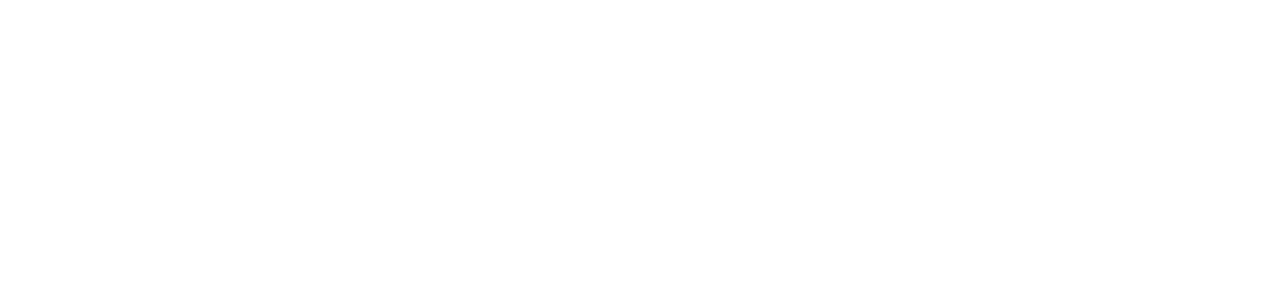
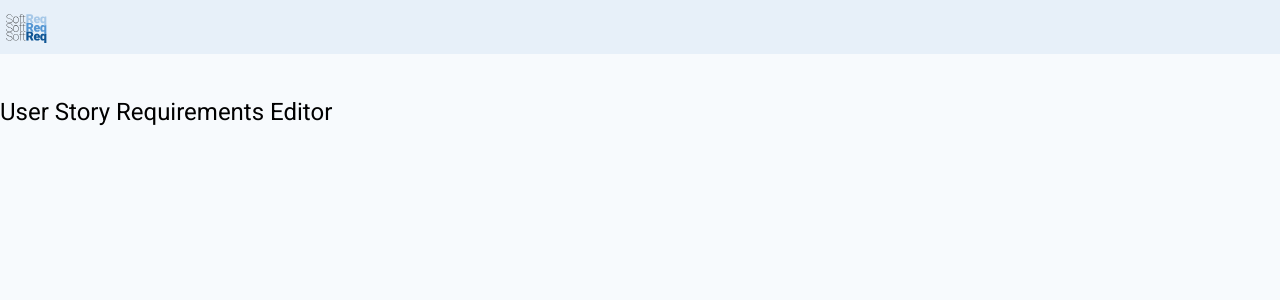
Before and after one commit to muhidabid/SoftReq, an Angular app in the folder 0. DEVELOPMENT/client-angular/: page /editor in a window 1280 px wide. Before the commit this address led to /. Shown: the top 300 px of the page. Built offline with nearby package versions, Linux system fonts and the light colour scheme.

Commit message:
Added the base Project and Editor components

```diff
--- a/0. DEVELOPMENT/client-angular/src/app/app.module.ts
+++ b/0. DEVELOPMENT/client-angular/src/app/app.module.ts
@@ -18,6 +18,8 @@
 import { WorkspaceExpansionPanelComponent } from './dashboard/left-sidebar/workspace/workspace-expansion-panel/workspace-expansion-panel.component';
 import { WorkspaceAddPopupComponent } from './dashboard/left-sidebar/workspace/workspace-add-popup/workspace-add-popup.component';
 import { LoginPageComponent } from './login-page/login-page.component';
+import { ProjectComponent } from './project/project.component';
+import { EditorComponent } from './project/editor/editor.component';
 
 @NgModule({
   declarations: [
@@ -27,7 +29,9 @@
     WorkspaceAddButtonComponent,
     WorkspaceExpansionPanelComponent,
     WorkspaceAddPopupComponent,
-    LoginPageComponent
+    LoginPageComponent,
+    ProjectComponent,
+    EditorComponent
   ],
   imports: [
     BrowserModule,
--- a/0. DEVELOPMENT/client-angular/src/app/login-page/login-page.component.html
+++ b/0. DEVELOPMENT/client-angular/src/app/login-page/login-page.component.html
@@ -45,7 +45,7 @@
                 <i class="fas fa-code"></i>
                 <!-- <i class="fa-solid fa-code"></i> -->
                 <h3>Development</h3>
-                <p>Manage yrur software project requirements in one place.</p>
+                <p>Manage all your software project requirements in one place.</p>
             </div>
             <div class="feature">
                 <i class="fas fa-stream"></i>
--- /dev/null
+++ b/0. DEVELOPMENT/client-angular/src/app/project/editor/editor.component.css
@@ -0,0 +1,28 @@
+.wrapper0{
+    background-color: #f7fafd;
+    display: grid;
+    grid-template-columns: 1fr;
+    grid-template-rows: 1fr 13fr;
+    gap: 3em;
+    height: 100%;
+    width: 100%;
+  }
+
+  .header{
+    background-color: #e7f0f9;
+  }
+
+  /* .wrapper0 > div:nth-child(odd){
+    background-color: #ddd;
+  } */
+
+  .header{
+    display: grid;
+    align-items: center;
+  }
+
+  .logo{
+    height: 35px;
+    padding-left: 5px;
+    /* height: 100%; */
+  }
--- /dev/null
+++ b/0. DEVELOPMENT/client-angular/src/app/project/editor/editor.component.html
@@ -0,0 +1,8 @@
+<div class="wrapper0">
+
+    <div class="header">
+      <img class="logo" src = "assets/images/softreq-logo/softreq-logo.svg" alt="SoftReq Logo"/>
+    </div>
+
+    <h1>User Story Requirements Editor</h1>
+</div>
--- /dev/null
+++ b/0. DEVELOPMENT/client-angular/src/app/project/editor/editor.component.ts
@@ -0,0 +1,15 @@
+import { Component, OnInit } from '@angular/core';
+
+@Component({
+  selector: 'app-editor',
+  templateUrl: './editor.component.html',
+  styleUrls: ['./editor.component.css']
+})
+export class EditorComponent implements OnInit {
+
+  constructor() { }
+
+  ngOnInit(): void {
+  }
+
+}
--- /dev/null
+++ b/0. DEVELOPMENT/client-angular/src/app/project/project.component.html
@@ -0,0 +1,4 @@
+<p>project works!</p>
+
+<p>Try the User Story Requirements Editor for your next Project!</p>
+<button class="btn" routerLink="/editor">Go To Editor</button>
--- /dev/null
+++ b/0. DEVELOPMENT/client-angular/src/app/project/project.component.ts
@@ -0,0 +1,15 @@
+import { Component, OnInit } from '@angular/core';
+
+@Component({
+  selector: 'app-project',
+  templateUrl: './project.component.html',
+  styleUrls: ['./project.component.css']
+})
+export class ProjectComponent implements OnInit {
+
+  constructor() { }
+
+  ngOnInit(): void {
+  }
+
+}
```
Also changed, not shown: 0. DEVELOPMENT/client-angular/src/app/app-routing.module.ts (+10 -0 lines), 0. DEVELOPMENT/client-angular/src/app/project/project.component.css (added), 2 other files (tests, documents, lock files or other folders).
